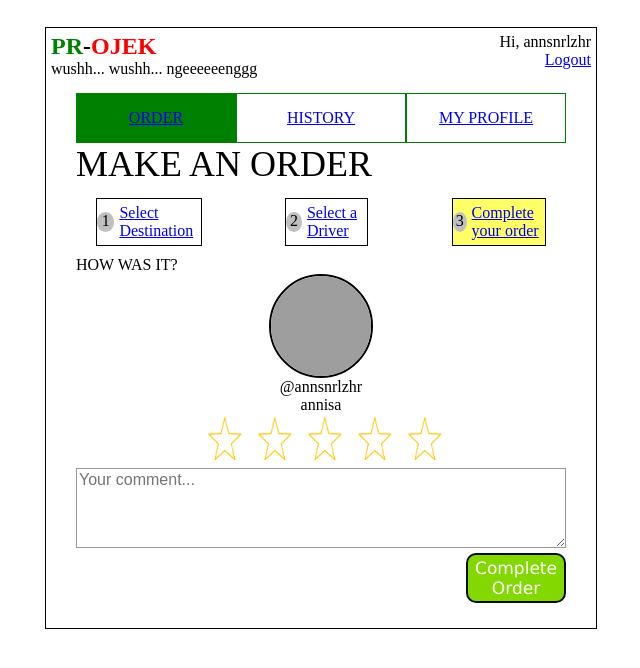
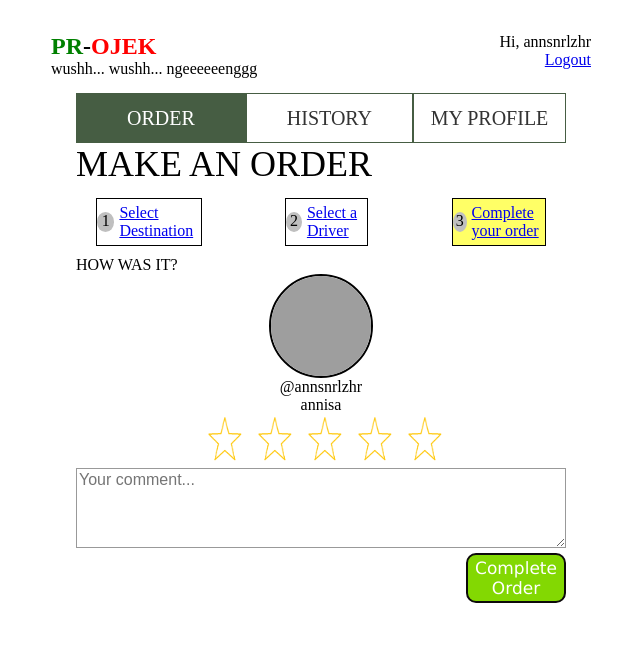
Before and after one commit to annisanurulazhar/TugasBesar1_2017, a PHP site: page /pages/complete-order.php?id_active=1 in a window 1280 px wide; the page is wider, and only the part inside the window is pictured. Shown: the top 668 px of that part, without its empty margins (362-1002 px from the left). Run offline with PHP 8.4, Linux system fonts and the light colour scheme; data comes from the database, SQL or seed files in the repository; grey boxes are pictures that could not be loaded.

Commit message:
Fixing styles

```diff
--- a/assets/styles/complete-order.css
+++ b/assets/styles/complete-order.css
@@ -9,7 +9,6 @@
 			.container {
 				display: flex;
 				flex-direction: column;
-				border: 1px solid black;
 			    width: 550px;
 			    height: 600px;
 			}
@@ -53,7 +52,7 @@
 				margin: 0px;
 			}
 
-			.tab {
+				.tab {
 				display: flex;
 				margin-top: 5px;
 				width: 490px;
@@ -65,38 +64,52 @@
 			.tabitem1 {
 				display: flex;
 				flex:1;
-				border: 1px solid green;
-				background-color: green;
+				border: 1px solid rgb(70,93,67);
+				background-color: rgb(70,93,67);
 				align-items: center;
 				justify-content: center;
 			}
 			.tabitem2 {
 				display: flex;
 				flex:1;
-				border: 1px solid green;
+				border: 1px solid rgb(70,93,67);
 				align-items: center;
 				justify-content: center;
 			}
 			.tabitem3 {
 				display: flex;
 				flex:1;
-				border: 1px solid green;
+				border: 1px solid rgb(70,93,67);
 				align-items: center;
 				justify-content: center;
 			}
 
-			.tabitem1 a {
+				.tabitem1 a {
 				display: block;
 				padding: 50px;
+				text-decoration: none;
+				font-size: 20px;
+				font-style: bold;
+				color: #FFFFFF;
+
 			}
 			.tabitem2 a {
 				display: block;
-				padding: 50px;
+				padding: 40px;
+				text-decoration: none;
+				font-size: 20px;
+				font-style: bold;
+				color: rgb(51,51,51);
 			}
 			.tabitem3 a {
 				display: block;
-				padding: 30px;
+				padding: 15px;
+				text-decoration: none;
+				font-size: 20px;
+				font-style: bold;
+				color: rgb(51,51,51);
 			}
+
 
 			.menu-container {
 				display: flex;
```
